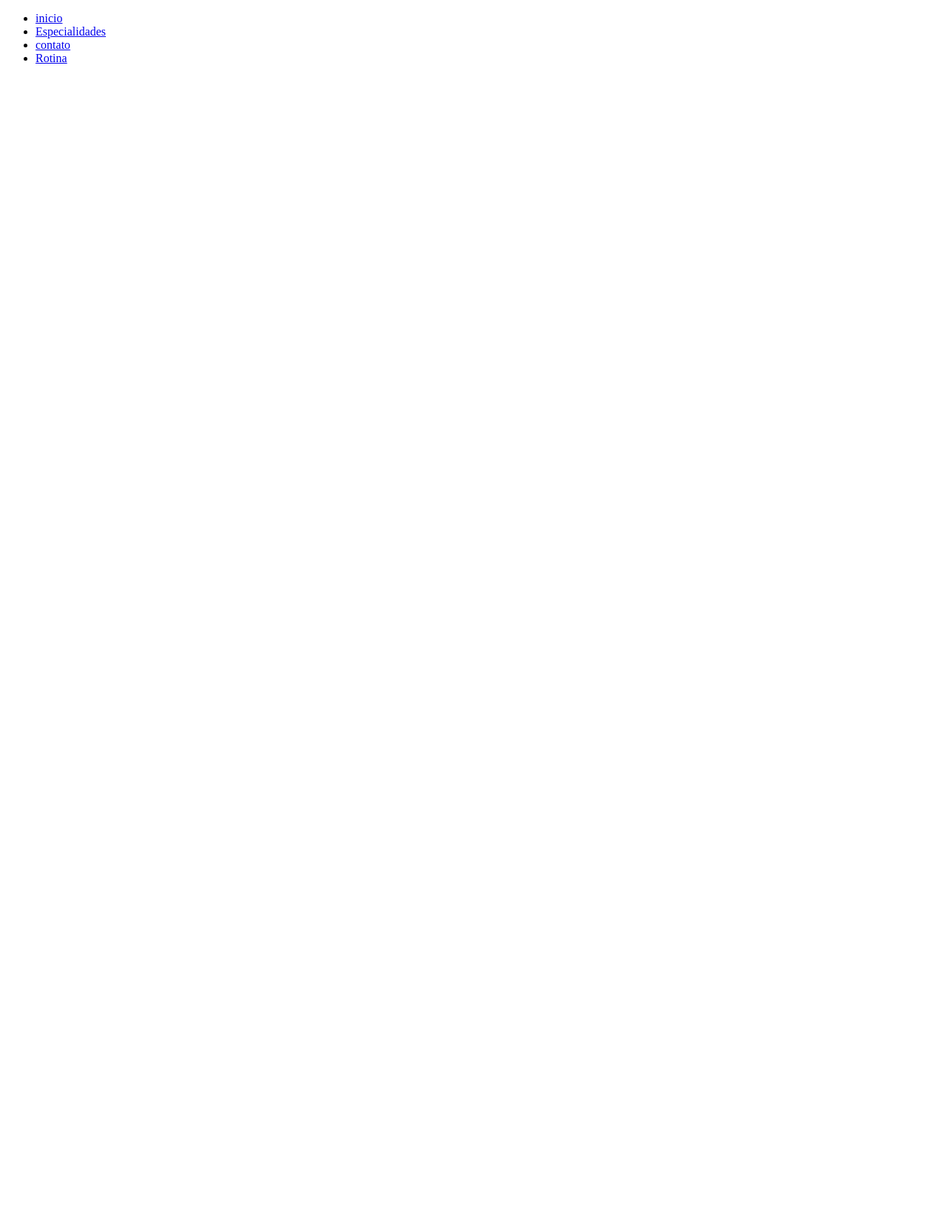
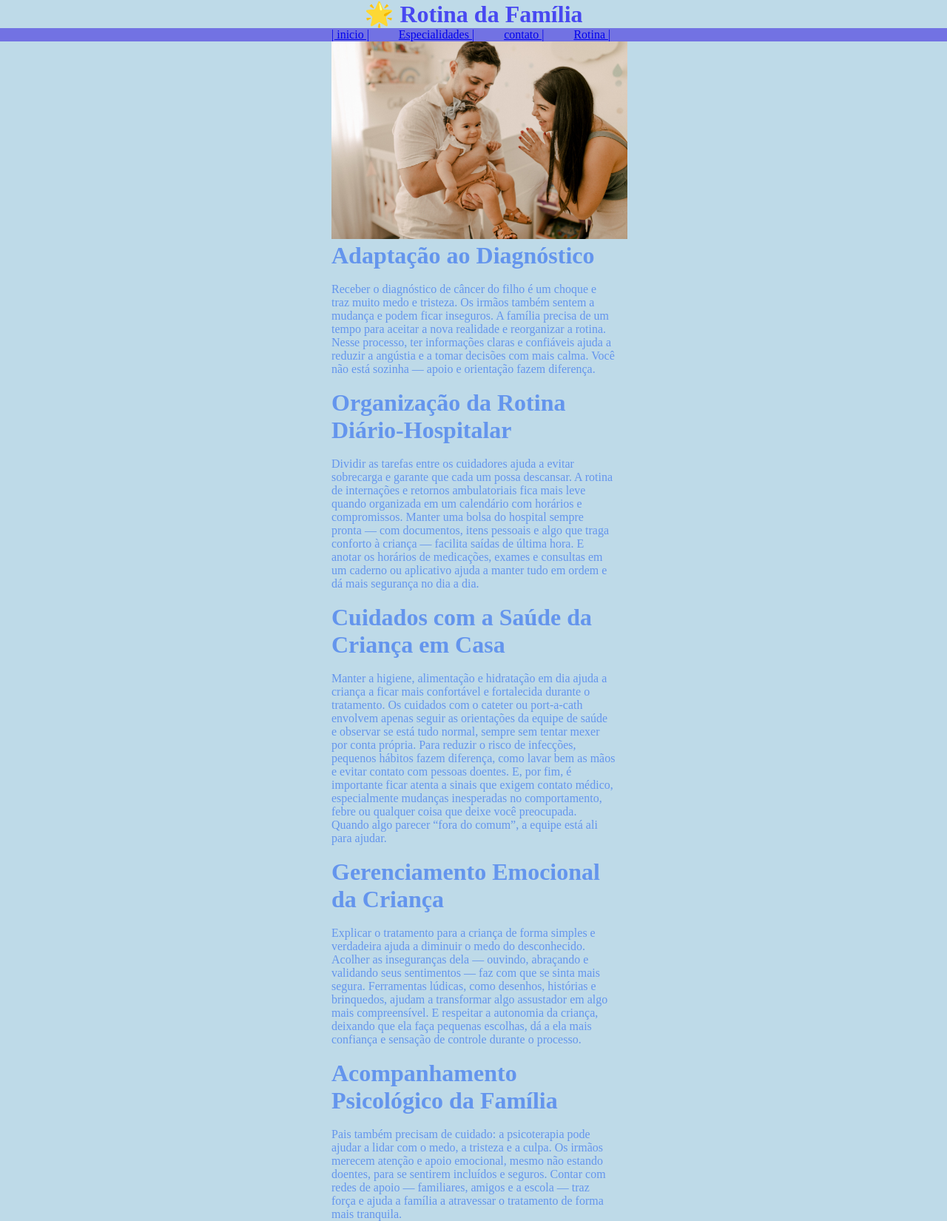
Before and after one commit to rmslet/oncopediatria, a plain HTML site: page index4.html in a window 1280 px wide. Shown: the whole page at 74% size. Before the commit the page ends 800 px from the top, so only its background shows below. Drawn offline with Linux system fonts and the light colour scheme.

Commit message:
trazendo alteraçoes

```diff
--- a/css/style.css
+++ b/css/style.css
@@ -13,18 +13,21 @@
      box-sizing: border-box;
  }
 
+ .menu {
+     background: rgb(114, 114, 227);
+ }
+
  .navbar {
-     background: rgb(114, 114, 227);
      color: rgb(3, 16, 28);
-     padding: 0 500px;
+     width: 30%;
+     margin: 0 auto;
  }
 
  .navbar ul {
      display: flex;
      gap: 40px;
      list-style: none;
-
-    }
+ }
 
  .container {
      margin: auto;
--- a/index4.html
+++ b/index4.html
@@ -5,20 +5,52 @@
     <meta charset="UTF-8">
     <meta name="viewport" content="width=device-width, initial-scale=1.0">
     <title>Document</title>
+    <link rel="stylesheet" href="css/style.css">
 </head>
 
 <body>
-    <nav class="navbar">
-        <ul>
-            <li><a href="/index.html">inicio</a></li>
-            <li><a href="/index2.html">Especialidades</a></li>
-            <li><a href="/contato.html">contato</a></li>
-            <li><a href="/index4.html">Rotina</a></li>
-        </ul>
-    </nav>
+    <h1 id="titulo">🌟 Rotina da Família</h1>
+    <div class="menu">
+        <nav class="navbar">
+
+            <ul>
+                <li><a href="index.html">|  inicio  |</a></li>
+                <li><a href="index2.html">  Especialidades  |</a></li>
+                <li><a href="contato.html">  contato  |</a></li>
+                <li><a href="index4.html">  Rotina  |</a></li>
+            </ul>
+        </nav>
+    </div>
 
     <div class="container">
-        <img src="" alt="">
+        <img src="imgs/rotina.jpg" class="img">
+        <br>
+        <h1>Adaptação ao Diagnóstico</h1>
+        <br>
+        <p>Receber o diagnóstico de câncer do filho é um choque e traz muito medo e tristeza. Os irmãos também sentem a mudança e podem ficar inseguros. A família precisa de um tempo para aceitar a nova realidade e reorganizar a rotina. Nesse processo, ter
+            informações claras e confiáveis ajuda a reduzir a angústia e a tomar decisões com mais calma. Você não está sozinha — apoio e orientação fazem diferença.</p>
+        <br>
+        <h1>Organização da Rotina Diário-Hospitalar</h1>
+        <br>
+        <p>Dividir as tarefas entre os cuidadores ajuda a evitar sobrecarga e garante que cada um possa descansar. A rotina de internações e retornos ambulatoriais fica mais leve quando organizada em um calendário com horários e compromissos. Manter uma
+            bolsa do hospital sempre pronta — com documentos, itens pessoais e algo que traga conforto à criança — facilita saídas de última hora. E anotar os horários de medicações, exames e consultas em um caderno ou aplicativo ajuda a manter tudo em
+            ordem e dá mais segurança no dia a dia.</p>
+        <br>
+        <h1>Cuidados com a Saúde da Criança em Casa</h1>
+        <br>
+        <p>Manter a higiene, alimentação e hidratação em dia ajuda a criança a ficar mais confortável e fortalecida durante o tratamento. Os cuidados com o cateter ou port-a-cath envolvem apenas seguir as orientações da equipe de saúde e observar se está
+            tudo normal, sempre sem tentar mexer por conta própria. Para reduzir o risco de infecções, pequenos hábitos fazem diferença, como lavar bem as mãos e evitar contato com pessoas doentes. E, por fim, é importante ficar atenta a sinais que exigem
+            contato médico, especialmente mudanças inesperadas no comportamento, febre ou qualquer coisa que deixe você preocupada. Quando algo parecer “fora do comum”, a equipe está ali para ajudar.</p>
+        <br>
+        <h1>Gerenciamento Emocional da Criança</h1>
+        <br>
+        <p>Explicar o tratamento para a criança de forma simples e verdadeira ajuda a diminuir o medo do desconhecido. Acolher as inseguranças dela — ouvindo, abraçando e validando seus sentimentos — faz com que se sinta mais segura. Ferramentas lúdicas,
+            como desenhos, histórias e brinquedos, ajudam a transformar algo assustador em algo mais compreensível. E respeitar a autonomia da criança, deixando que ela faça pequenas escolhas, dá a ela mais confiança e sensação de controle durante o processo.</p>
+        <br>
+        <h1>Acompanhamento Psicológico da Família</h1>
+        <br>
+        <p>Pais também precisam de cuidado: a psicoterapia pode ajudar a lidar com o medo, a tristeza e a culpa. Os irmãos merecem atenção e apoio emocional, mesmo não estando doentes, para se sentirem incluídos e seguros. Contar com redes de apoio — familiares,
+            amigos e a escola — traz força e ajuda a família a atravessar o tratamento de forma mais tranquila.</p>
     </div>
 
 </body>
```
Also changed, not shown: contato.html (+14 -10 lines), index.html (+16 -11 lines), index2.html (+14 -11 lines), indexR.html (+12 -8 lines), imgs/rotina.jpg (added).
